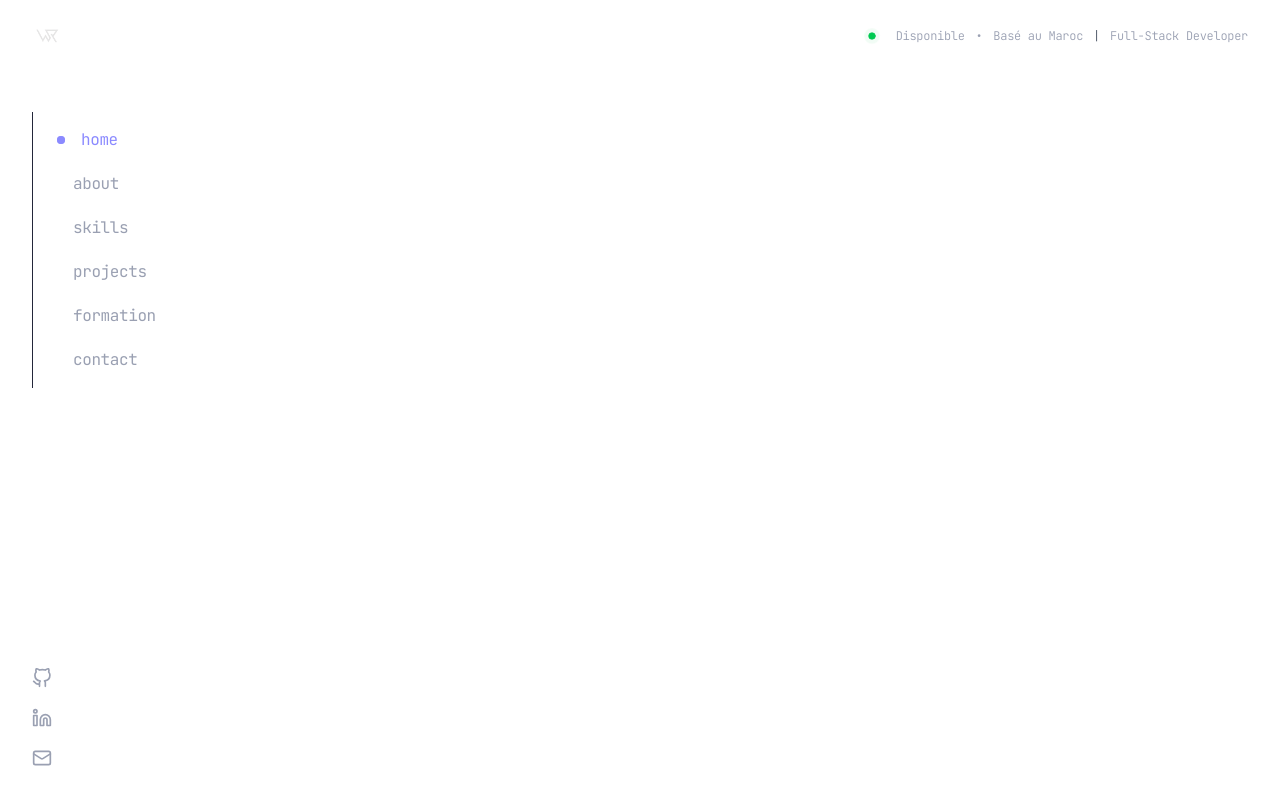
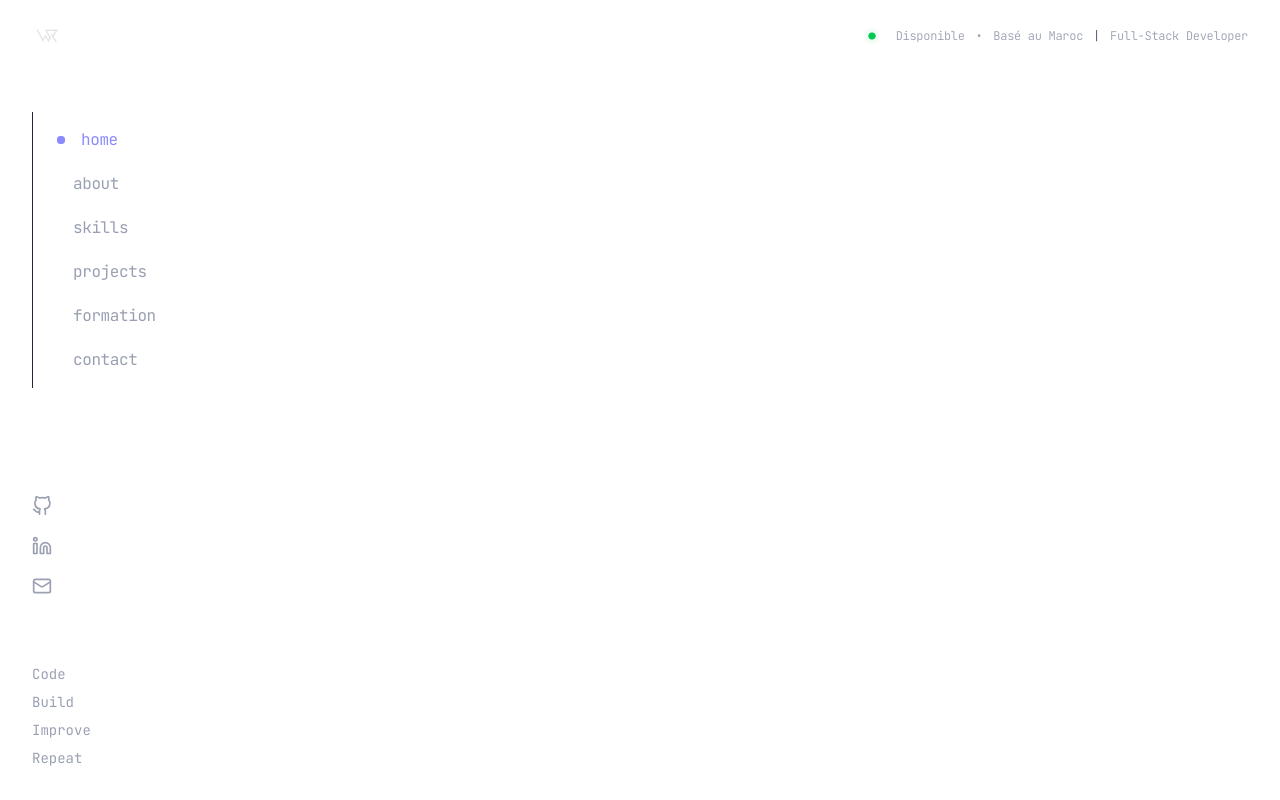
Before and after one commit to wassim-rifi-dev/portfolio, a Next.js app: page / in a window 1280 px wide. Built offline with nearby package versions, Linux system fonts and the light colour scheme.

Commit message:
feat: enhance SideBar layout and add word display for improved aesthetics

```diff
--- a/src/components/layout/SideBar.tsx
+++ b/src/components/layout/SideBar.tsx
@@ -20,6 +20,8 @@ const links = [
     { href: "https://www.linkedin.com/in/wassim-rifi-0b842839a/", label: "LinkedIn", Icon: FiLinkedin },
     { href: "mailto:wassimrifi.dev@gmail.com", label: "Email", Icon: Mail },
 ];
+
+const words = ["Code", "Build", "Improve", "Repeat"];
 
 export default function SideBar() {
     const [active_section, setSection] = useState("home");
@@ -61,8 +63,8 @@ export default function SideBar() {
                 </ul>
             </nav>
 
-            <div className="flex justify-start">
-                <div className="flex flex-col items-center gap-5">
+            <div className="flex flex-col justify-start gap-17">
+                <div className="flex flex-col items-start gap-5">
                     {links.map(({ href, label, Icon }) => (
                         <Link
                             key={label}
@@ -77,7 +79,11 @@ export default function SideBar() {
                     ))}
                 </div>
 
-                <div></div>
+                <div className="flex flex-col gap-2 font-mono text-sm text-[#9AA0B2]">
+                    {words.map((word) => (
+                        <p key={word}>{word}</p>
+                    ))}
+                </div>
             </div>
         </aside>
     )
```
